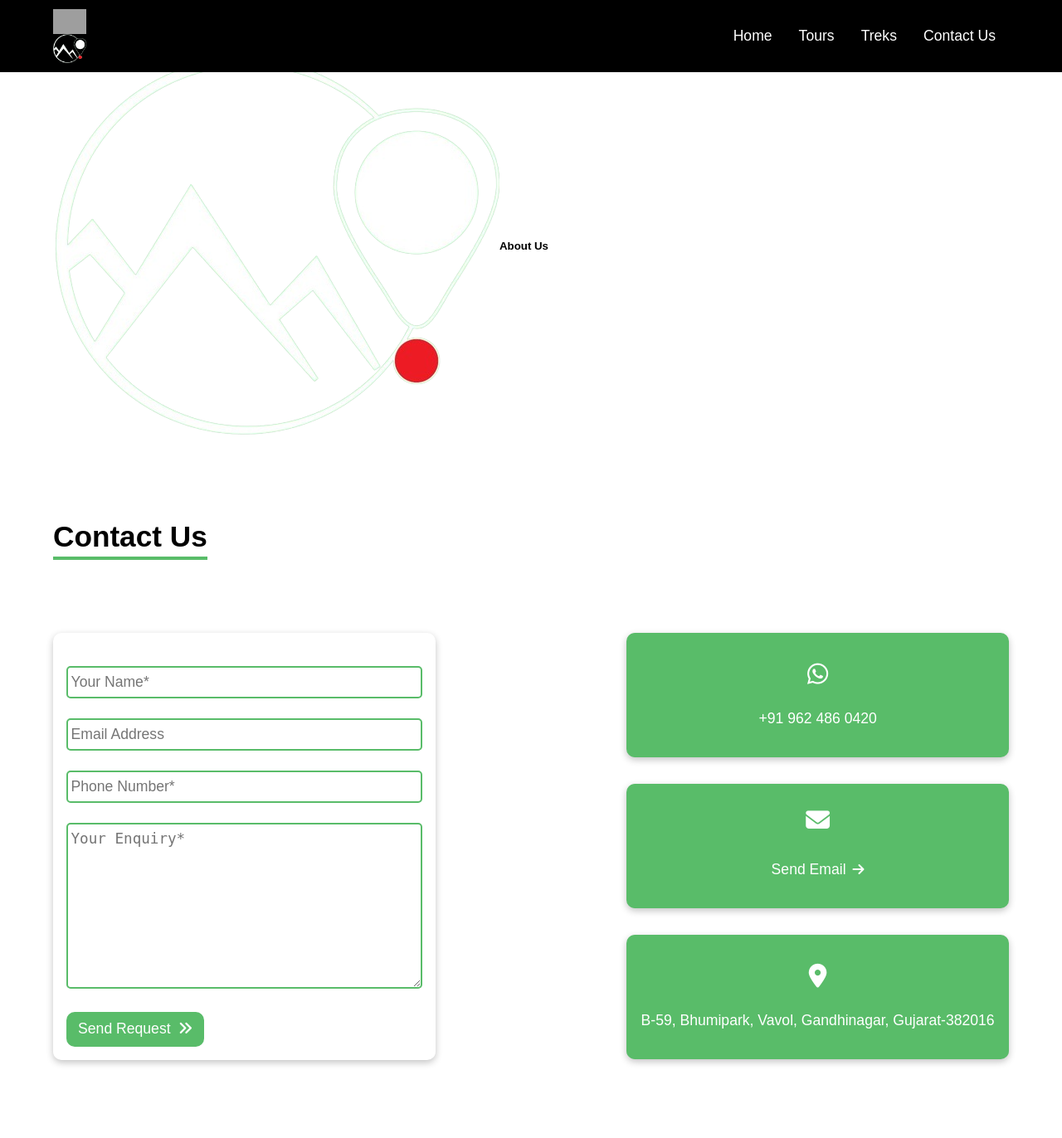
After one commit to varunSalat/tour-booking, a PHP site: template views/about-us/about_us_section.view.php in a window 1280 px wide. The commit adds this page. Shown: the top 1372 px of the page at 83% size. Run offline with PHP 8.4, Linux system fonts and the light colour scheme; the template is opened without the code that fills it, so the values that code supplies are empty; some web fonts are replaced; grey boxes are pictures that could not be loaded.

Commit message:
abiyt us

```diff
--- a/about-us.php
+++ b/about-us.php
@@ -3,7 +3,7 @@
 
 view("header","general");
 view("hero_section","about-us");
-view("packge_section","tour");
+view("about_us_section","about-us");
 view("trending_section","general");
 view("go_to_track_section","tour");
 view("testimonial","general");
@@ -11,5 +11,4 @@
 
 view("footer","general");
 
-
 ?>
--- /dev/null
+++ b/views/about-us/about_us_section.view.php
@@ -0,0 +1,10 @@
+<section class="section flex" id="about_us_section">
+    <figure class="about_us_left_container">
+        <img src="./img/logo.webp" alt="about-us-img">
+    </figure>
+    <div class="about_us_right_container">
+        <div>
+            <h5>About Us</h5>
+        </div>
+    </div>
+</section>
```
